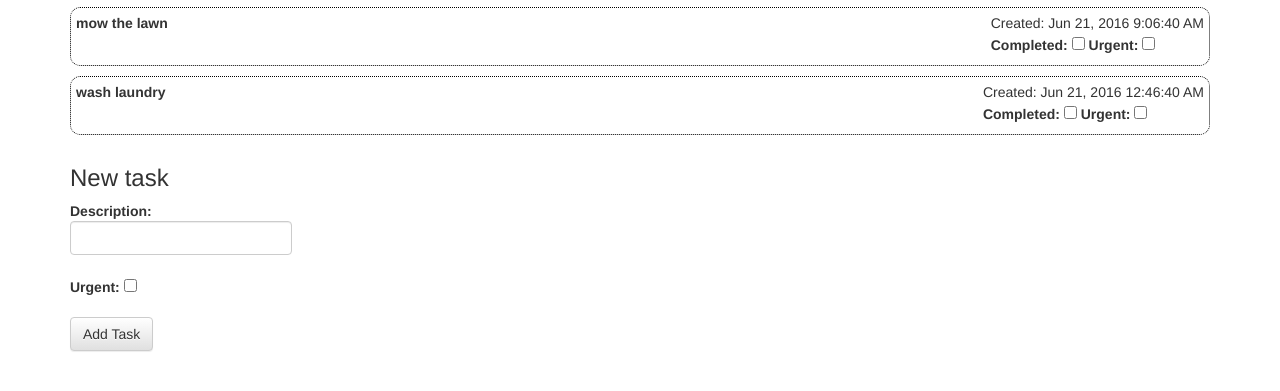
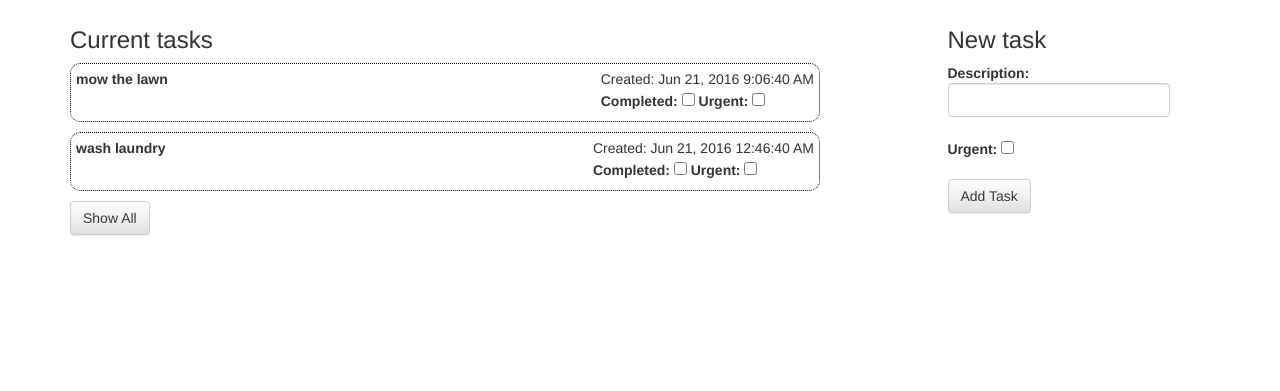
Before and after one commit to pzp1997/angular-todo-list, a plain HTML site: page index.html in a window 1280 px wide. Shown: the part 63-454 px from the top of the page. Drawn offline with Linux system fonts and the light colour scheme.

Commit message:
create column layout and add button to show/hide completed tasks

```diff
--- a/index.html
+++ b/index.html
@@ -18,9 +18,11 @@
 
 <body ng-app="myApp">
   <h1 class="text-center">Todo List</h1>
-  <div ng-controller="todoList">
   <div class="container">
-      <ul class="task-list list-unstyled" ng-repeat="item in todoItems | filter : {completed: false} | orderBy : 'created' : true">
+    <div div class="row" ng-controller="todoList">
+      <div class="col-md-8">
+        <h3>Current tasks</h3>
+        <ul class="task-list list-unstyled" ng-repeat="item in todoItems | filter : !showCompleted ? {completed: false} : undefined | orderBy : 'created' : true">
           <li class="task clearfix" ng-class="{urgent: item.urgent}">
             <div class="pull-left">
               <strong>{{item.task}}</strong>
@@ -37,8 +39,9 @@
             </div>
           </li>
         </ul>
+        <button class="btn btn-default" ng-click="showCompleted = !showCompleted">{{showCompleted ? "Hide Completed" : "Show All"}}</button>
       </div>
-    <div class="container">
+      <div class="col-md-3 col-md-offset-1">
         <h3>New task</h3>
         <form>
           <div class="form-group">
@@ -54,6 +57,7 @@
           <button type="submit" class="btn btn-default" ng-click="addTodo(newTask)">Add Task</button>
       </div>
     </div>
+  </div>
 </body>
 
 </html>
```
Also changed, not shown: css/styles.css (+0 -7 lines). Lines whose indentation alone changed are shown as unchanged.
